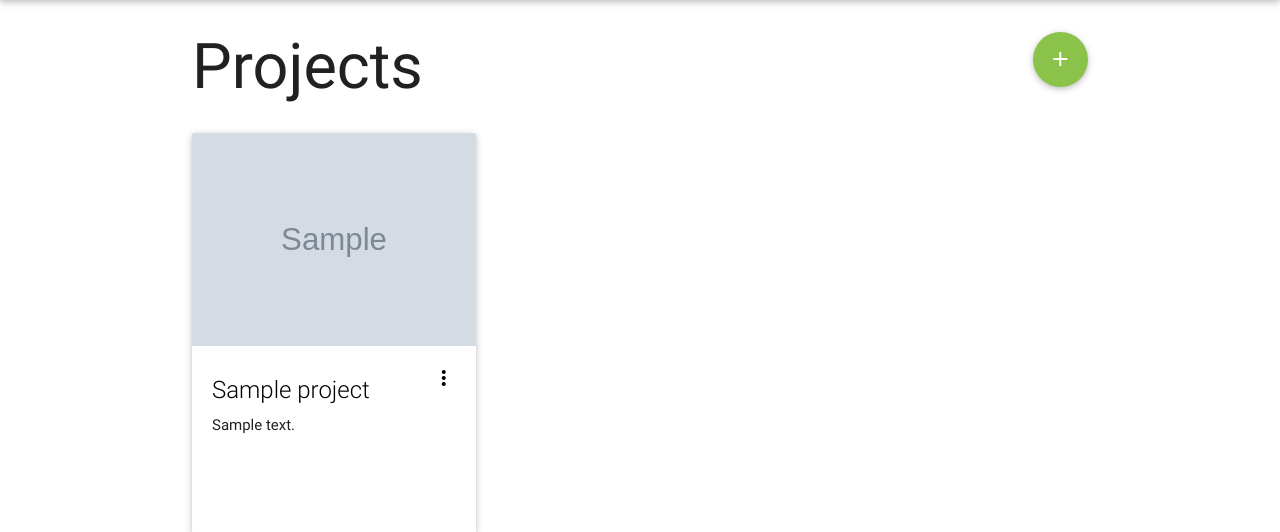
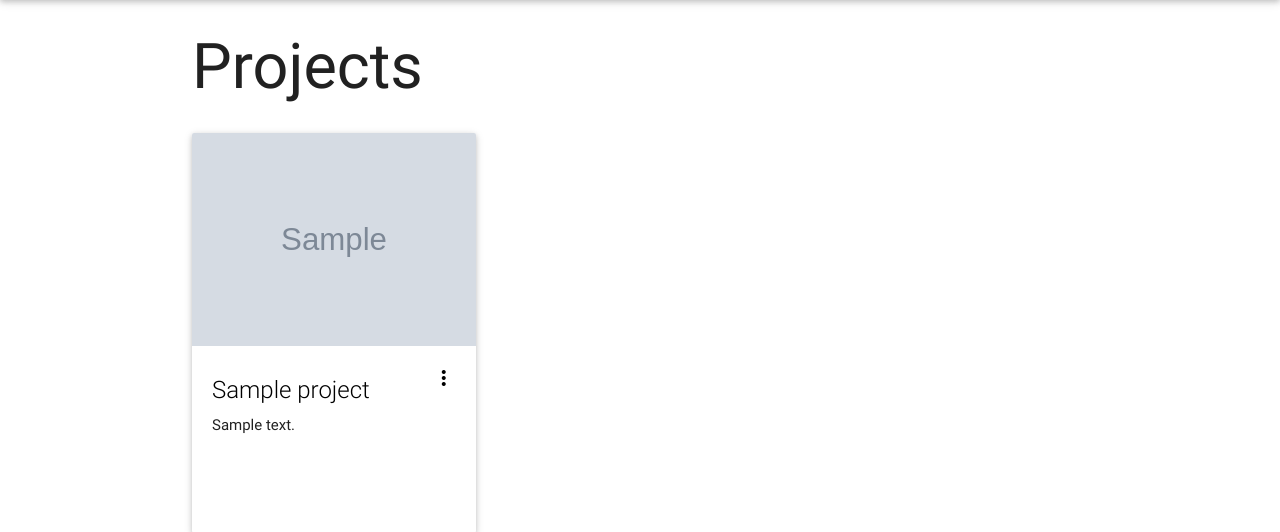
Before and after one commit to yichenshen/cs2102-group50, a PHP site: page /projects in a window 1280 px wide. Shown: the part 64-596 px from the top of the page. Run offline with PHP 8.4, Linux system fonts and the light colour scheme; tables that the repository leaves empty hold one stand-in row (values such as "Sample post"); grey boxes marked "Sample" are stand-in pictures.

Commit message:
Remove index button if not logged in
Signed-off-by: Shen Yichen <2007.yichen@gmail.com>

```diff
--- a/application/view/projects/index.php
+++ b/application/view/projects/index.php
@@ -1,12 +1,14 @@
 <div class="container">
-  <a href="/projects/newproject" class="btn-floating btn-large light-green right">
-    <i class="material-icons">add</i>
-  </a>
+  <?php if ($this->User->loggedIn()) { ?>
+    <a href="/projects/newproject" class="btn-floating btn-large right secondary-accent">
+      <i class="material-icons">add</i>
+    </a>
+  <?php } ?>
   <h1>Projects</h1>
   <!-- main content output -->
   <div class="row">
-      <?php foreach ($projects as $project) {
-        include '_project.php';
-      } ?>
+    <?php foreach ($projects as $project) {
+      include '_project.php';
+    } ?>
   </div>
 </div>
```
